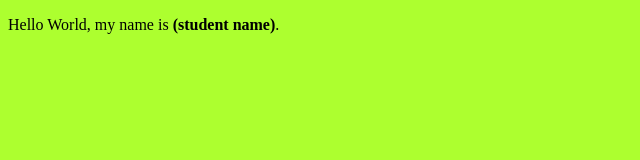
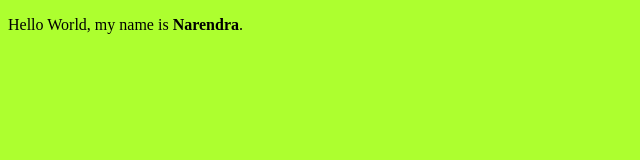
Before and after one commit to charlesdecott/udacity-capstone, a plain HTML site: page index.html in a window 1280 px wide. Shown: the full height of the page, 0-640 px from the left. Drawn offline with Linux system fonts and the light colour scheme.

Commit message:
Added name to the paragraph in index.html

```diff
--- a/index.html
+++ b/index.html
@@ -6,7 +6,7 @@
 </head>
 
 <body style="background-color:#ADFF2F;">
-    <p>Hello World, my name is <strong>(student name)</strong>.</p>
+    <p>Hello World, my name is <strong>Narendra</strong>.</p>
 </body>
 
 </html>
```
